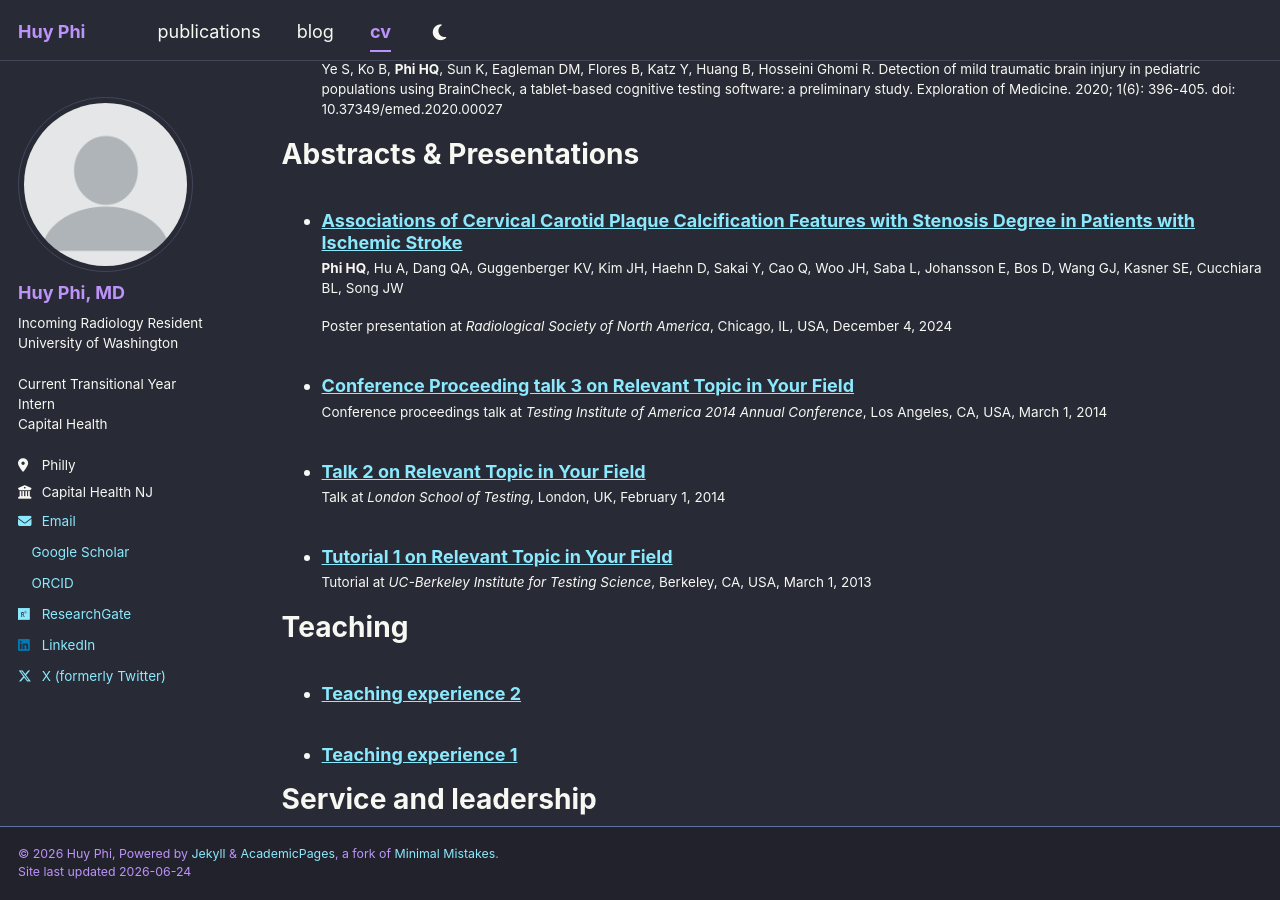
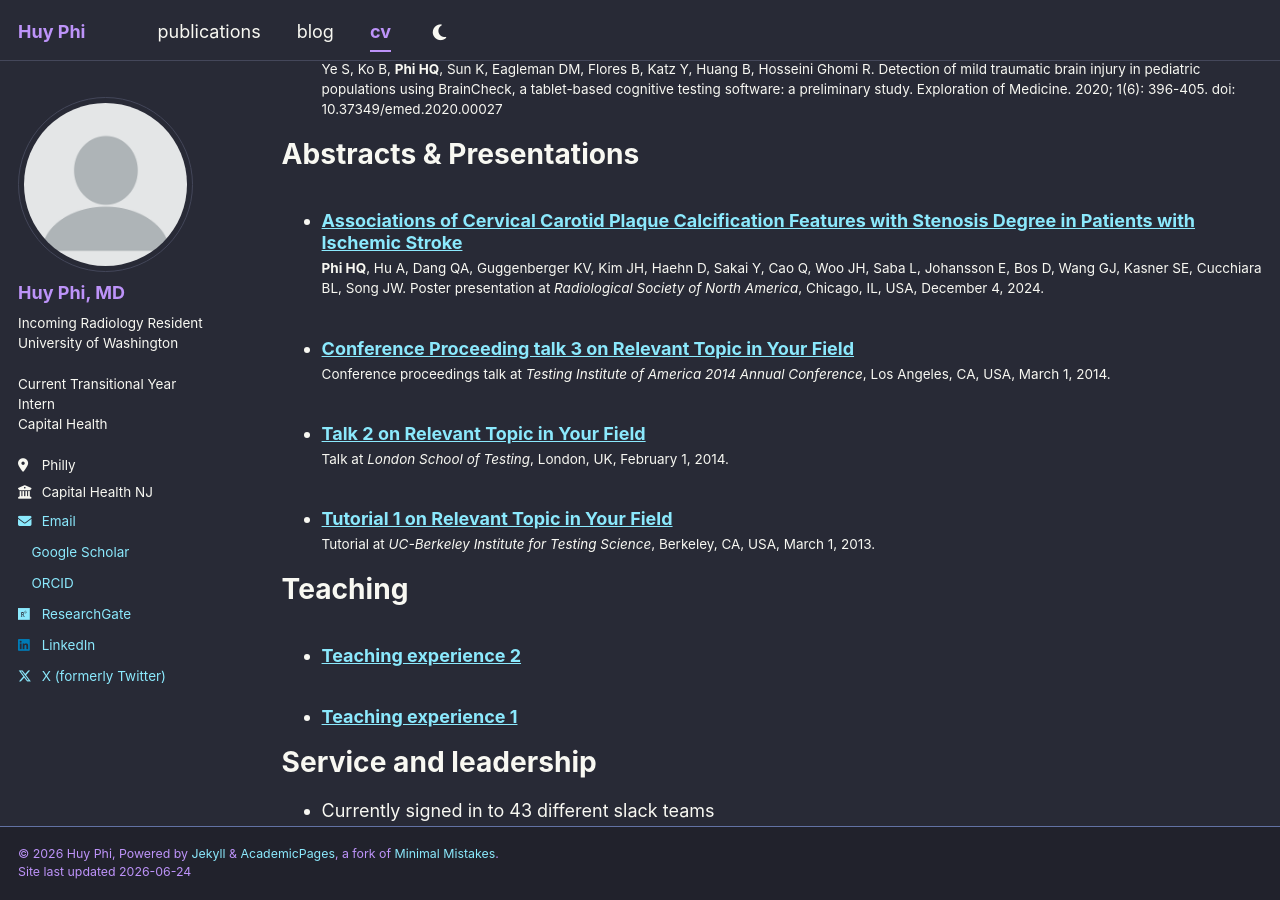
Before and after one commit to huyphi/huyphi.github.io, a Jekyll site: the page built from _pages/cv.md, in a window 1280 px wide and 900 px high, scrolled down 2492 px. Built offline with Jekyll 4.4.1, drawn with Linux system fonts in a browser that asks for light colours; a style sheet for code colours, icons or effects is not loaded.

Commit message:
Update archive-single-talk-cv.html

```diff
--- a/_includes/archive-single-talk-cv.html
+++ b/_includes/archive-single-talk-cv.html
@@ -40,14 +40,8 @@
         {% endif %}
       </h3>
 
-      {% if post.authors %}
-        <p class="archive__item-excerpt presentation-authors" itemprop="author">
-          {{ post.authors }}
-        </p>
-      {% endif %}
-
-      <p class="archive__item-excerpt" itemprop="description">
-        {% if post.type %}{{ post.type | capitalize }}{% endif %}{% if post.venue %} at <em>{{ post.venue }}</em>{% endif %}{% if post.location %}, {{ post.location }}{% endif %}{% if post.date %}, {{ post.date | date: "%B %-d, %Y" }}{% endif %}
+      <p class="archive__item-excerpt presentation-authors" itemprop="description">
+        {% if post.authors %}{{ post.authors }}. {% endif %}{% if post.type %}{{ post.type | capitalize }}{% endif %}{% if post.venue %} at <em>{{ post.venue }}</em>{% endif %}{% if post.location %}, {{ post.location }}{% endif %}{% if post.date %}, {{ post.date | date: "%B %-d, %Y" }}{% endif %}.
       </p>
 
     </li>
```
